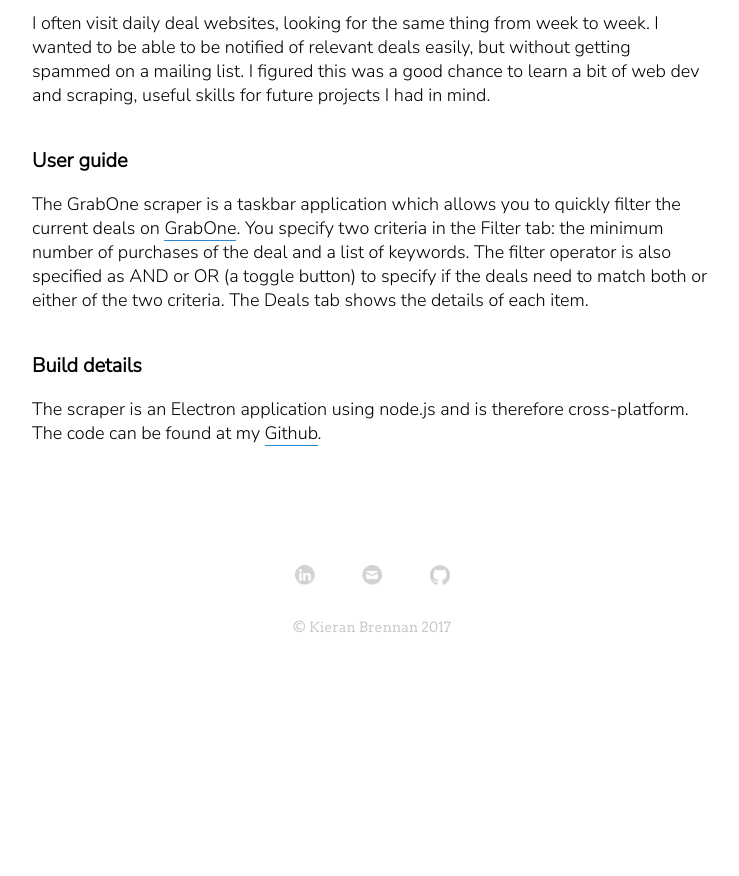
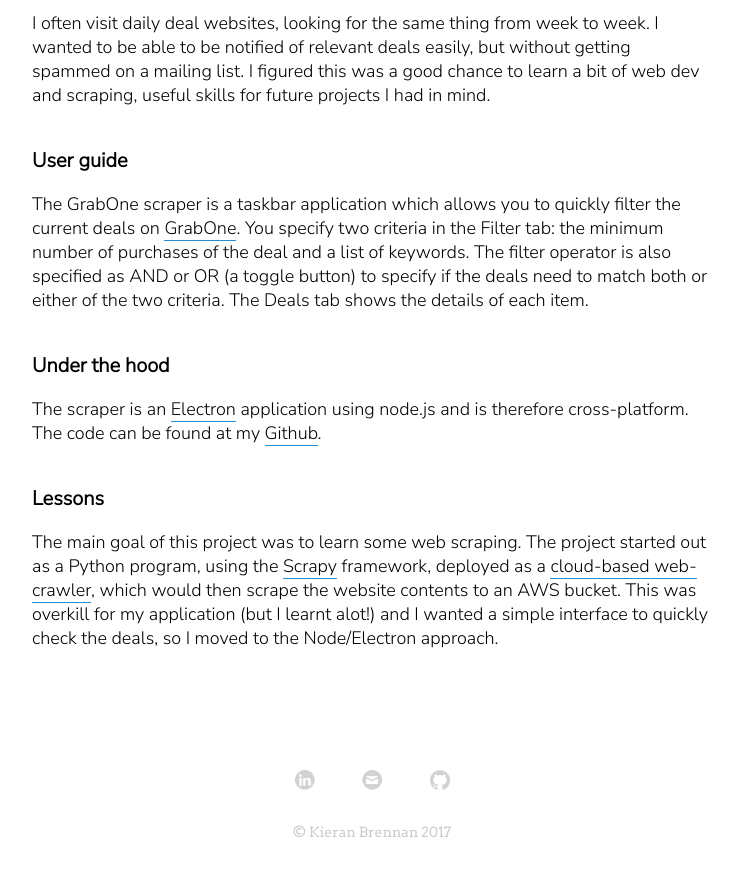
Before and after one commit to kbre93/kbre93.github.io, a Jekyll site: the page built from _posts/2017-01-25-daily-deal-scraper.markdown, in a window 1280 px wide and 900 px high, scrolled down 745 px. Shown: the top 876 px of the window, without its empty margins (268-1007 px from the left). Built offline with Jekyll 4.4.1, drawn with Linux system fonts in a browser that asks for light colours; nearby versions of some CDN libraries; before the commit the page ends 1440 px from its top, so only the background shows below that.

```diff
--- a/_posts/2017-01-25-aqualarm.markdown
+++ b/_posts/2017-01-25-aqualarm.markdown
@@ -10,10 +10,10 @@ permalink: projects/aqualarm
 In my quest to improve my morning ritual, I discovered two truths: 1) Waking up is hard and 2) being dehydrated is not a good start to the day. That is why I created the Aqualarm, an alarm clock which requires you to drink a glass of water to turn it off.
 
 {% include post_sub_heading.html sub_heading="User manual" %}
-When first used, place your choice of drinking vessel (empty) on the scale and tare it. Before going to bed, fill up your vessel with with water, set the timer, and press start. When the alarm goes off in the morning, drink the water and return the empty glass to the platform to silence the alarm. Attempt to continue snoozing but fail and instead have a great, hydrated start to your day.
+When first used, tare the scale to the weight of your empty drinking vessel. Before going to bed, fill up your glass with with water, set the timer, and press start. When the alarm goes off in the morning, drink the water and return the empty glass to the platform to silence the alarm. Attempt to continue snoozing but fail and instead have a great, hydrated start to your day.
 
 {% include post_sub_heading.html sub_heading="Build details" %}
-The load cell used for weighing the glass was taken from a cheap kitchen scale, and is connected to a [HX711](https://www.sparkfun.com/products/13879){:.link} load cell amp from SparkFun. The ATmega328 microcontroller (i.e an Arduino Uno) records the weight, sets the time, and drives the 7-segment, LED display and piezo buzzer. In short, the code is organised as finite state machine (tare - setting time - counting down - sounding alarm), the [HX711 library](https://github.com/bogde/HX711){:.link} is used for reading the scale weight, existing [countdown timer code](http://playground.arduino.cc/Main/CountDownTimer){:.link} was used for the timer and a custom LED display driver was written. I designed the circuit board in Altium and routed it using a LPFK board router. The case was laser-cut from from acrylic. The code and drawings/designs are available on my [Github](https://github.com/kbre93){:.link}.
+The load cell used for weight measurement was taken from a cheap kitchen scale, and is connected to a [HX711](https://www.sparkfun.com/products/13879){:.link} load cell amp from SparkFun. The ATmega328 microcontroller (i.e an Arduino Uno) records the weight, sets the time, and drives the 7-segment, LED display and piezo buzzer. In short, the code is organised as finite state machine (tare - setting time - counting down - sounding alarm), the [HX711 library](https://github.com/bogde/HX711){:.link} is used for reading the scale weight, existing [countdown timer code](http://playground.arduino.cc/Main/CountDownTimer){:.link} was used for the timer and a custom LED display driver was written. I designed the circuit board in Altium and routed it using a LPFK board router. The case was laser-cut from from acrylic. The code and drawings/designs are available on my [Github](https://github.com/kbre93){:.link}.
 
 {% include post_sub_heading.html sub_heading="Lessons" %}
 I finally got to use the PCB router in my lab and brush up on my Altium skills. This was also my first proper microcontroller project so I learnt a lot of programming and setup.
--- a/_posts/2017-01-25-daily-deal-scraper.markdown
+++ b/_posts/2017-01-25-daily-deal-scraper.markdown
@@ -13,5 +13,8 @@ I often visit daily deal websites, looking for the same thing from week to week.
 
 The GrabOne scraper is a taskbar application which allows you to quickly filter the current deals on [GrabOne](http://grabone.co.nz){:.link}. You specify two criteria in the Filter tab: the minimum number of purchases of the deal and a list of keywords. The filter operator is also specified as AND or OR (a toggle button) to specify if the deals need to match both or either of the two criteria. The Deals tab shows the details of each item.
 
-{% include post_sub_heading.html sub_heading="Build details" %}
-The scraper is an Electron application using node.js and is therefore cross-platform. The code can be found at my [Github](https://github.com/kbre93){:.link}.
+{% include post_sub_heading.html sub_heading="Under the hood" %}
+The scraper is an [Electron](http://electron.atom.io/){:.link} application using node.js and is therefore cross-platform. The code can be found at my [Github](https://github.com/kbre93){:.link}.
+
+{% include post_sub_heading.html sub_heading="Lessons" %}
+The main goal of this project was to learn some web scraping. The project started out as a Python program, using the [Scrapy](https://scrapy.org/){:.link} framework, deployed as a [cloud-based web-crawler](https://scrapinghub.com/){:.link}, which would then scrape the website contents to an AWS bucket. This was overkill for my application (but I learnt alot!) and I wanted a simple interface to quickly check the deals, so I moved to the Node/Electron approach.
```
Also changed, not shown: _layouts/contact.html (+7 -1 lines), 4 other files.
